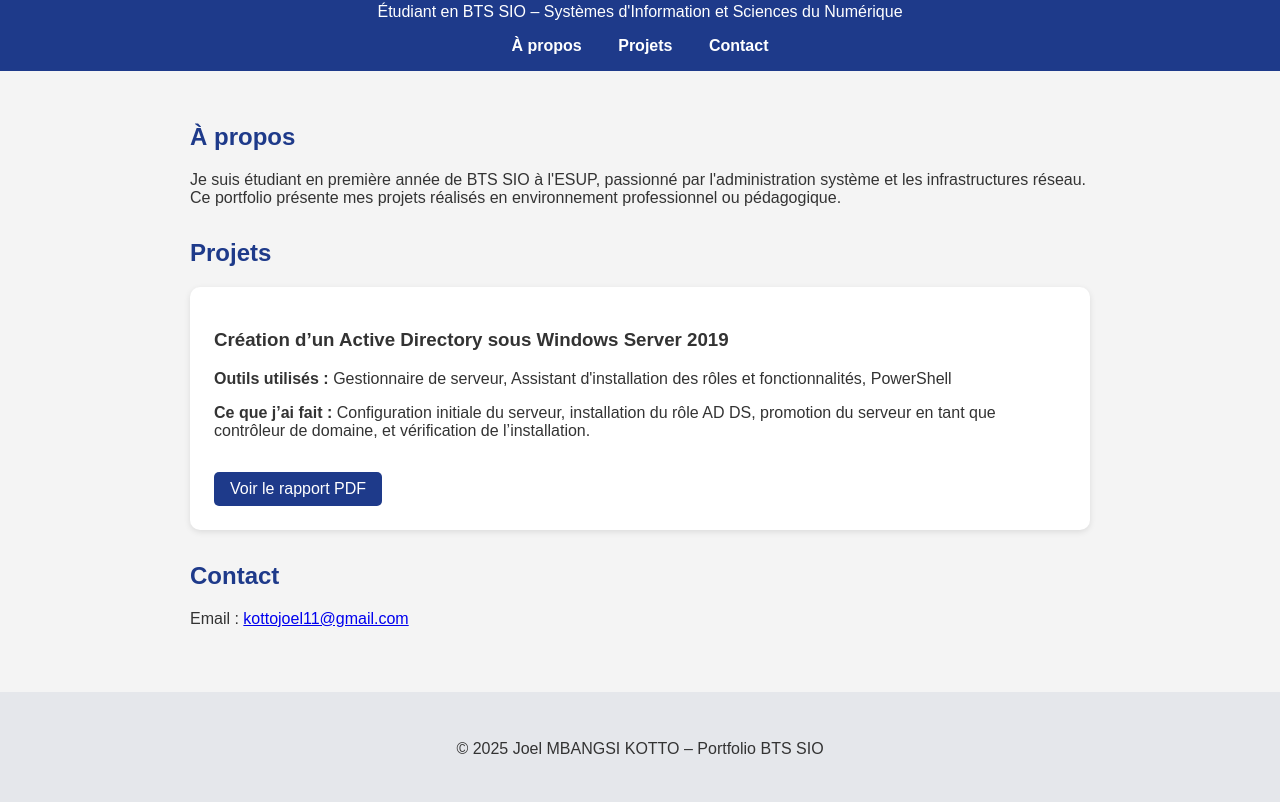
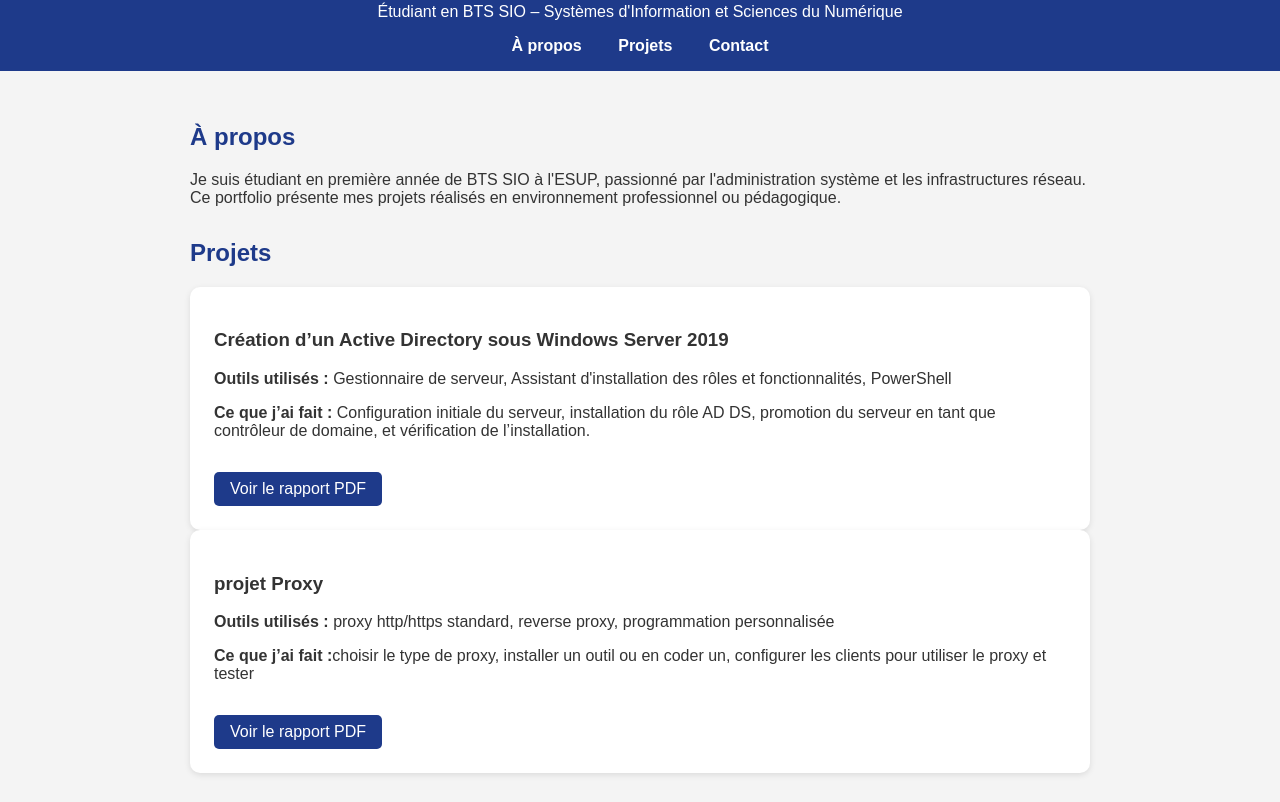
Before and after one commit to joelkotto/portfolio, a plain HTML site: page index.html in a window 1280 px wide. Shown: the part 93-895 px from the top of the page. Drawn offline with Linux system fonts and the light colour scheme.

Commit message:
Add files via upload

```diff
--- a/index.html
+++ b/index.html
@@ -84,6 +84,15 @@
         <p><strong>Ce que j’ai fait :</strong> Configuration initiale du serveur, installation du rôle AD DS, promotion du serveur en tant que contrôleur de domaine, et vérification de l’installation.</p>
         <a class="button" href="devoir%20AD.pdf" target="_blank">Voir le rapport PDF</a>
       </div>
+
+      <div class="project">
+        <h3>projet Proxy</h3>
+        <p><strong>Outils utilisés :</strong> proxy http/https standard, reverse proxy, programmation personnalisée</p>
+        <p><strong>Ce que j’ai fait :</strong>choisir le type de proxy, installer un outil ou en coder un, configurer les clients pour utiliser le proxy et tester</p>
+        <a class="button" href="devoir de Joel Kotto.pdf" target="_blank">Voir le rapport PDF</a>
+      </div>
+
+
     </section>
 
     <section id="contact">
```
Also changed, not shown: 1 other file.
